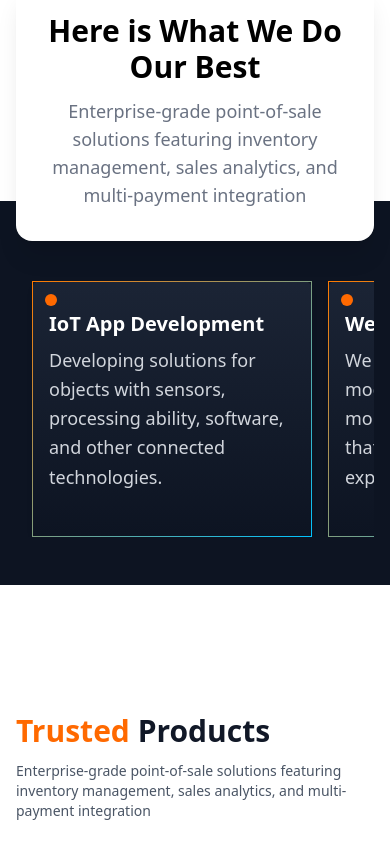
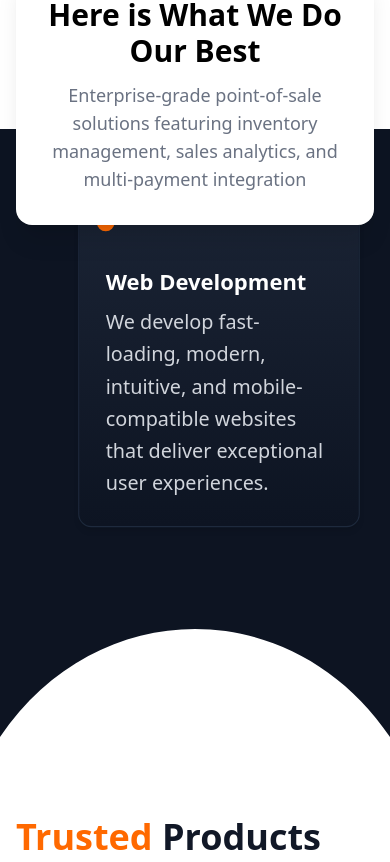
Before and after one commit to B1N4L/toursurv-web, a React (Vite) app: page / in a window 390 px wide. Shown: the part 1080-1942 px from the top of the page. Built offline with nearby package versions, Linux system fonts and the light colour scheme.

Commit message:
Fix: services carousel

```diff
--- a/index.html
+++ b/index.html
@@ -2,9 +2,9 @@
 <html lang="en">
   <head>
     <meta charset="UTF-8" />
-    <link rel="icon" type="image/svg+xml" href="/vite.svg" />
+    <link rel="icon" type="image/svg+xml" href="/logo.png" />
     <meta name="viewport" content="width=device-width, initial-scale=1.0" />
-    <title>toursurv-web</title>
+    <title>TourSurv</title>
   </head>
   <body>
     <div id="root"></div>
--- a/src/App.jsx
+++ b/src/App.jsx
@@ -13,5 +13,4 @@ function App() {
     </BrowserRouter>
   )
 }
-
 export default App
--- a/src/pages/Hero.jsx
+++ b/src/pages/Hero.jsx
@@ -1,4 +1,4 @@
-import { useRef, useEffect } from "react";
+import { useRef, useEffect, useState } from "react";
 import hero1 from '../assets/hero1.png';
 import hero2 from '../assets/hero2.png';
 import hero3 from '../assets/hero3.png';
@@ -14,6 +14,12 @@ import Footer from '../components/Footer';
 
 export default function Hero() {
     const scrollRef = useRef(null);
+    const [activeIndex, setActiveIndex] = useState(1);
+
+    const handleClick = (index) => {
+        setActiveIndex(index);
+    };
+
     const cards = [
         {
             title: "IoT App Development",
@@ -224,7 +230,8 @@ export default function Hero() {
                     />
                 </div>
             </section>
-            <section className="relative w-full flex justify-center mt-16 sm:mt-24 md:mt-32 z-20 px-4 sm:px-6">
+
+            <section className="relative w-full flex justify-center -mb-24 sm:-mb-28 md:-mb-32 z-40 px-4 sm:px-6">
                 <div className="bg-white shadow-xl rounded-2xl p-8 md:p-12 max-w-6xl w-full text-center md:text-left relative">
                     <h2 className="text-3xl sm:text-4xl md:text-5xl font-extrabold text-black">
                         Here is What We Do Our Best
@@ -244,57 +251,88 @@ export default function Hero() {
                 </div>
             </section>
 
-            <section className="w-full bg-[#0D1422] py-12 sm:py-16 md:py-24 mt-[-40px] sm:mt-[-60px] md:mt-[-80px] pt-20 sm:pt-28 md:pt-40">
+            <section className="w-full h-auto min-h-[28rem] sm:min-h-[32rem] md:min-h-[36rem] bg-[#0D1422] flex justify-center items-center overflow-hidden  pt-40 sm:pt-48 md:pt-52 pb-24 sm:pb-28 md:pb-32">
+                <div className="relative w-full max-w-5xl flex justify-center items-center mr-52">
+                    {cards.map((card, index) => {
+                        const offset = index - activeIndex;
 
-                <div className="relative px-4 sm:px-6">
+                        let scale = "scale-90";
+                        let translateY = "translate-y-4";
+                        let rotate = "rotate-0";
+                        let zIndex = "z-10";
+                        let opacity = "opacity-70";
 
-                    <button
-                        onClick={() => scrollRef.current.scrollBy({ left: -350, behavior: "smooth" })}
-                        className="hidden sm:flex absolute left-0 top-1/2 -translate-y-1/2 bg-[#111] text-white p-2 sm:p-3 rounded-full shadow-md z-20"
-                    >
-                        ❮
-                    </button>
+                        if (offset === 0) {
+                            scale = "scale-110";
+                            translateY = "-translate-y-6";
+                            rotate = "rotate-0";
+                            zIndex = "z-20";
+                            opacity = "opacity-100";
+                        } else if (offset === -1) {
+                            scale = "scale-90";
+                            translateY = "translate-y-4";
+                            rotate = "-rotate-6";
+                            zIndex = "z-10";
+                        } else if (offset === 1) {
+                            scale = "scale-90";
+                            translateY = "translate-y-4";
+                            rotate = "rotate-6";
+                            zIndex = "z-10";
+                        } else {
+                            scale = "scale-75";
+                            translateY = "translate-y-6";
+                            rotate = "rotate-0";
+                            zIndex = "z-0";
+                            opacity = "opacity-0";
+                        }
 
-                    <div
-                        ref={scrollRef}
-                        className="flex gap-4 sm:gap-6 overflow-x-auto scroll-smooth no-scrollbar px-4 sm:px-6 md:px-10"
-                        style={{ scrollSnapType: "x mandatory" }}
-                    >
-                        {cards.map((card, index) => (
+                        return (
                             <div
                                 key={index}
-                                className="min-w-[280px] sm:min-w-[300px] min-h-[100px] sm:min-h-[280px] scroll-snap-align-center bg-gradient-to-b from-[#1B2435] to-[#0D1422] rounded-lg sm:rounded-xl p-4 sm:p-6 border border-[#1E2A3D] shadow-md relative"
+                                onClick={() => handleClick(index)}
+                                className={`absolute transition-all duration-500
+                                    ${scale} ${translateY} ${rotate} ${zIndex} ${opacity}
+                                    bg-gradient-to-b from-[#1B2435] to-[#0D1422]
+                                    border border-[#1E2A3D]
+                                    shadow-md rounded-xl p-6 cursor-pointer w-64 sm:w-72 `}
                                 style={{
-                                    borderImage: "linear-gradient(to bottom right, #ff7a00, #00c3ff) 1",
+                                    left: "50%",
+                                    transform: `translateX(${offset * 500}px)`,
+                                    transformOrigin: "center center",
                                 }}
                             >
-                                <span className="w-3 h-3 sm:w-5 sm:h-5 rounded-full bg-orange-500 absolute left-3 sm:left-4 top-3 sm:top-4"></span>
+                                <span className="w-4 h-4 rounded-full bg-orange-500 absolute top-4 left-4"></span>
+                                <h3 className="text-white font-bold text-xl mt-10">{card.title}</h3>
+                                <p className="text-gray-300 mt-2 text-lg leading-relaxed">{card.desc}</p>
+                            </div>
+                        );
+                    })}
+                </div>
+            </section>
+            <section className="relative w-full h-40 bg-[#0D1422] overflow-hidden">
+                <div className="absolute top-0 left-0 w-full h-full bg-white">
+                    <svg
+                        viewBox="0 0 1440 200"
+                        className="w-full h-full"
+                        preserveAspectRatio="none"
+                    >
+                        <path
+                            d="M0,200 C360,20 1080,20 1440,200 L1440,0 L0,0 Z"
+                            fill="#0D1422"
+                        />
+                    </svg>
+                </div>
+            </section>
 
-                                <h3 className="text-white font-bold text-xl sm:text-3xl mt-3 sm:mt-[50px]">{card.title}</h3>
-                                <p className="text-gray-300 mt-2 text-lg sm:text-xl leading-relaxed">{card.desc}</p>
-                            </div>
-                        ))}
-                    </div>
-
-                    <button
-                        onClick={() => scrollRef.current.scrollBy({ left: 350, behavior: "smooth" })}
-                        className="hidden sm:flex absolute right-0 top-1/2 -translate-y-1/2 bg-[#111] text-white p-2 sm:p-3 rounded-full shadow-md z-20"
-                    >
-                        ❯
-                    </button>
-
-                </div>
-
-            </section>
-            <section className="relative w-full bg-white pt-32 sm:pt-40 md:pt-48 lg:pt-56 pb-16 sm:pb-24 md:pb-32 overflow-hidden">
+            <section className="relative w-full bg-white pt-20 sm:pt-24 md:pt-28 lg:pt-32 pb-16 sm:pb-24 md:pb-32 overflow-hidden">
                 <div className="absolute top-0 left-0 w-full h-32 sm:h-40 md:h-48 lg:h-64 bg-white rounded-t-[80%]"></div> {/**bg-[#0D1422] */}
                 <div className="bg-white relative w-full max-w-7xl mx-auto px-4 sm:px-6 md:px-12">
 
-                    <h2 className="text-3xl sm:text-4xl md:text-5xl font-extrabold text-[#111827]">
+                    <h2 className="text-4xl sm:text-5xl md:text-6xl font-extrabold text-[#111827]">
                         <span className="text-orange-500">Trusted</span> Products
                     </h2>
 
-                    <p className="text-gray-600 mt-3 max-w-2xl text-sm sm:text-base">
+                    <p className="text-black mt-3 max-w-2xl text-base sm:text-lg">
                         Enterprise-grade point-of-sale solutions featuring inventory management,
                         sales analytics, and multi-payment integration
                     </p>
@@ -306,24 +344,19 @@ export default function Hero() {
                         {products.map((item, index) => (
                             <div
                                 key={index}
-                                className="border-r-0 sm:border-r border-gray-300 sm:pr-6
-                       last:border-none pb-6 sm:pb-0
-                       border-b sm:border-b-0 last:border-b-0"
+                                className="border-r-0 sm:border-r border-gray-300 sm:pr-6 last:border-none pb-6 sm:pb-0 border-b sm:border-b-0 last:border-b-0"
                             >
                                 <img
                                     src={item.img}
                                     alt={item.title}
-                                    className="w-32 h-32 sm:w-40 sm:h-40 md:w-48 md:h-48
-                           object-contain mx-auto sm:mx-0"
+                                    className="w-32 h-32 sm:w-40 sm:h-40 md:w-48 md:h-48 object-contain mx-auto sm:mx-0"
                                 />
 
-                                <h3 className="text-xl sm:text-2xl font-semibold text-[#111827]
-                           mt-4 sm:mt-6 text-center sm:text-left">
+                                <h3 className="text-xl sm:text-2xl font-semibold text-[#111827] mt-4 sm:mt-6 text-center sm:text-left">
                                     {item.title}
                                 </h3>
 
-                                <p className="text-gray-600 text-sm leading-relaxed
-                          mt-3 text-center sm:text-left">
+                                <p className="text-gray-600 text-sm leading-relaxed mt-3 text-center sm:text-left">
                                     {item.desc}
                                 </p>
 
@@ -341,7 +374,7 @@ export default function Hero() {
                 </div>
             </section>
             <section className="bg-white w-full py-10">
-                <h2 className="text-center text-3xl font-bold text-[#0f233c] mb-4">
+                <h2 className="text-center text-3xl sm:text-4xl md:text-5xl font-bold text-[#0f233c] mb-4">
                     Our Tech Stack
                 </h2>
 
@@ -359,14 +392,14 @@ export default function Hero() {
                     </div>
                 </div>
 
-                <p className="text-center text-gray-600 mt-6 px-6 max-w-3xl mx-auto">
+                <p className="text-center text-gray-600 mt-6 px-6 max-w-3xl mx-auto text-base sm:text-lg">
                     We build powerful, scalable solutions using modern technologies like Python,
                     PHP, Laravel, HTML5, Java, Angular, and Adobe tools ensuring performance,
                     security, and innovation in every project.
                 </p>
             </section>
 
-            <section className="relative bg-white px-4 sm:px-6 md:px-12 lg:px-16 py-12 sm:py-16 md:py-20 lg:py-28 overflow-hidden">
+            <section className="relative bg-white px-4 sm:px-6 md:px-12 lg:px-16 py-6 sm:py-8 md:py-10 lg:py-12 overflow-hidden">
 
                 <div className="max-w-[1400px] mx-auto flex flex-col md:flex-row items-center gap-8 sm:gap-10 md:gap-12">
 
@@ -376,7 +409,7 @@ export default function Hero() {
                     </div>
 
                     <div className="flex-1 text-center md:text-left w-full">
-                        <h2 className="text-2xl sm:text-3xl md:text-[36px] lg:text-[42px] font-extrabold text-[#444] leading-snug">
+                        <h2 className="text-2xl sm:text-3xl md:text-[36px] lg:text-[42px] font-extrabold text-gray-300 leading-snug">
                             <span className="text-orange-500 mr-2">❝❝❝</span>
                             Proven Global Excellence
                         </h2>
@@ -393,10 +426,10 @@ export default function Hero() {
 
                 <div className="absolute left-1/2 bottom-0 w-[200%] -translate-x-1/2 pointer-events-none hidden md:block">
 
-                    <img src="/images/ribbon-1.png"
+                    <img src="/assets/ribbon-1.png"
                         className="absolute bottom-10 w-full rotate-[-8deg]" alt="" />
 
-                    <img src="/images/ribbon-2.png"
+                    <img src="/assets/ribbon-2.png"
                         className="absolute -bottom-2 w-full rotate-[5deg] opacity-95" alt="" />
                 </div>
 
@@ -406,7 +439,7 @@ export default function Hero() {
                 <div className="relative mx-auto overflow-hidden">
 
                     <div className="flex items-start justify-start mb-8 sm:mb-10 md:mb-12 px-4 pt-12 gap-10">
-                        <h2 className="text-2xl sm:text-3xl md:text-4xl font-bold text-[#19202C] mb-3">TESTIMONIALS</h2>
+                        <h2 className="text-2xl sm:text-3xl md:text-4xl font-semibold text-[#19202C] mb-3">TESTIMONIALS</h2>
                         <h2 className="text-xl sm:text-2xl md:text-3xl font-semibold text-[#19202C] mb-3">------------</h2>
                     </div>
 
```
Also changed, not shown: src/components/ServicesCarousel.jsx (added, +76 -0 lines), public/logo.png (added), src/index.css (line endings or trailing spaces).
